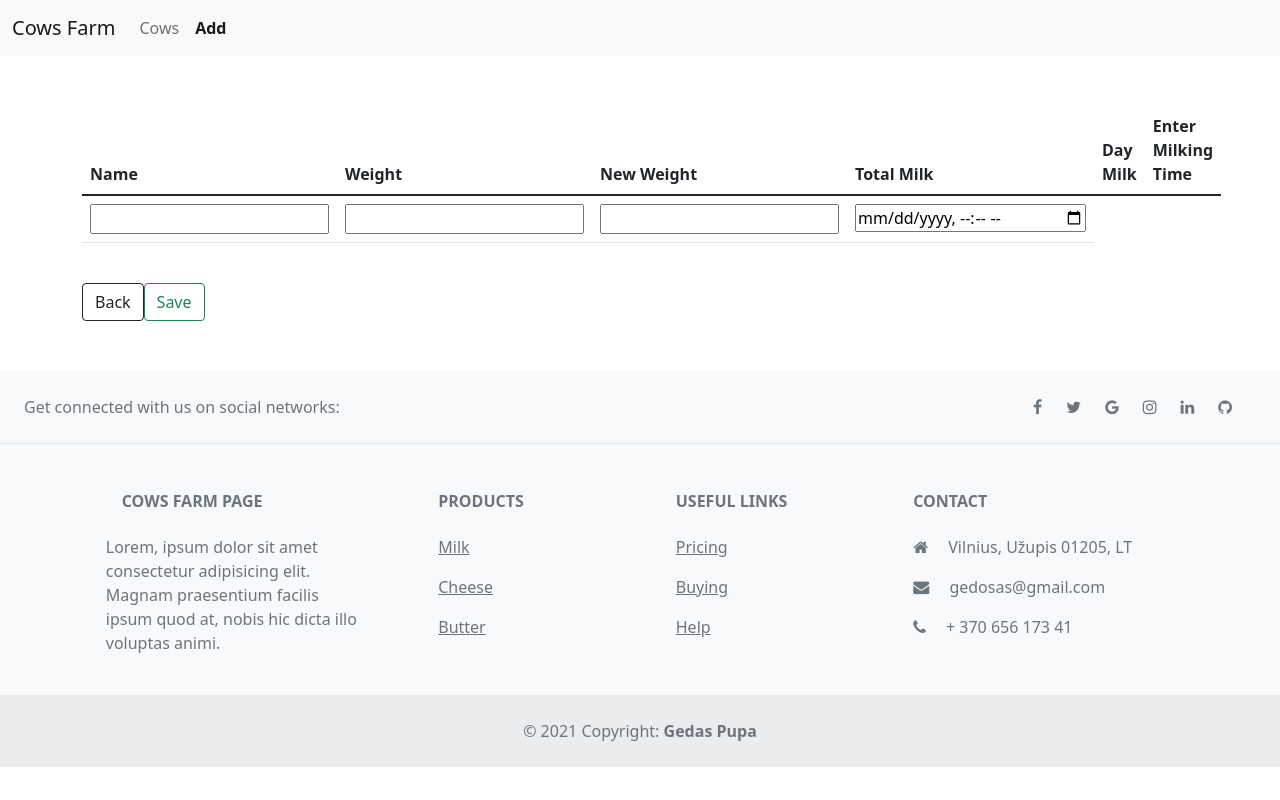
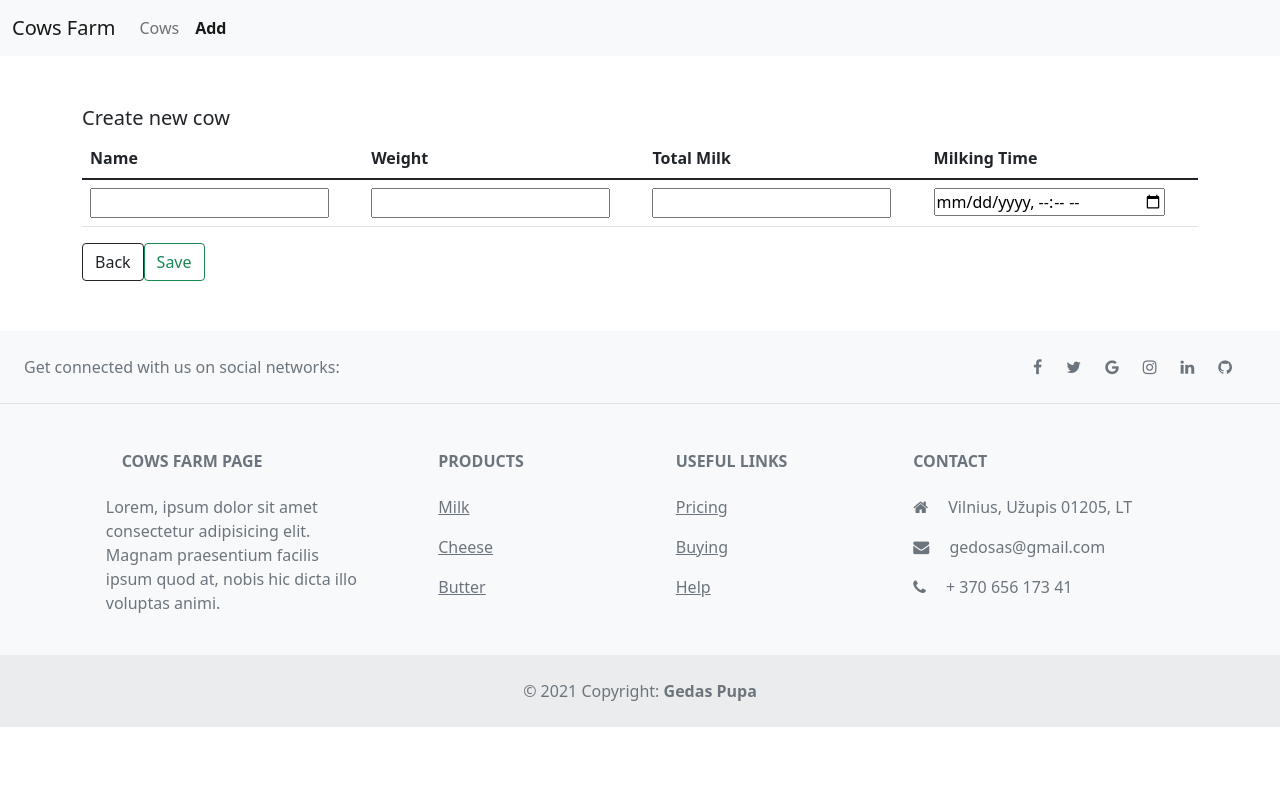
Before and after one commit to GedasPupa/cows-farm, an Angular app: page /add in a window 1280 px wide. Built offline with nearby package versions, Linux system fonts and the light colour scheme.

Commit message:
createCow() + BE

```diff
--- a/src/app/app.module.ts
+++ b/src/app/app.module.ts
@@ -9,6 +9,7 @@ import { HeaderComponent } from './components/header/header.component';
 import { CowsComponent } from './components/cows/cows.component';
 import { FooterComponent } from './components/footer/footer.component';
 import { CowComponent } from './components/cow/cow.component';
+import { CowsFarmComponent } from './components/cows-farm/cows-farm.component';
 
 @NgModule({
   declarations: [
@@ -17,17 +18,18 @@ import { CowComponent } from './components/cow/cow.component';
     CowsComponent,
     FooterComponent,
     CowComponent,
+    CowsFarmComponent,
   ],
   imports: [
     BrowserModule,
     FormsModule,
     HttpClientModule,
     RouterModule.forRoot([
-      { path: '', component: CowsComponent },
+      { path: '', component: CowsFarmComponent },
       { path: 'cows', component: CowsComponent },
       { path: 'cows/:id', component: CowComponent },
       { path: 'add', component: CowComponent },
-      { path: '**', redirectTo: 'cows', pathMatch: 'full' },
+      { path: '**', redirectTo: '', pathMatch: 'full' },
     ]),
   ],
   providers: [],
--- a/src/app/components/cow/cow.component.html
+++ b/src/app/components/cow/cow.component.html
@@ -1,6 +1,7 @@
 <p *ngIf="!formValid && !formInfo.dirty" class="alert alert-danger">ERROR! Please make some changes before Updating to DB!</p>
 <form #formInfo="ngForm" action method="GET">
-<table class='table'>
+<h5 *ngIf="cow !== undefined">Update cow {{cow.name}}</h5>
+<table class='table' *ngIf="cow !== undefined; else noPerson" >
   <thead>
     <tr>
       <th>Name</th>
@@ -8,11 +9,11 @@
       <th>New Weight</th>
       <th>Total Milk</th>
       <th>Day Milk</th>
-      <th>Enter Milking Time</th>
+      <th>Milking Time</th>
     </tr>
   </thead>
   <tbody>
-    <tr *ngIf="cow !== undefined; else noPerson">
+    <tr>
       <td>{{cow.name}}</td>
       <td>{{cow.weight}}</td>
       <td><input type="number" [(ngModel)]="cow.weight" name="weight"></td>
@@ -25,13 +26,25 @@
 <p *ngIf="!formInfo.touched && formInfo.submitted" class="alert alert-warning">Form is untuched! Make some changes for saving!</p>
 <p *ngIf="!formInfo.valid && formInfo.submitted && formInfo.touched" class="alert alert-warning">Form is invalid! Make some changes in red fields for saving!</p>
 <ng-template #noPerson>
-  <tr>
-    <td><input type="text" value=''  #inName="ngModel" name="name" ngModel required><p *ngIf="inName.invalid && inName.touched" >Name not valid.</p></td>
-    <td><input type="number" value='' #inS="ngModel" name="weight" ngModel required><p *ngIf="inS.invalid && inS.touched" >Surname not valid.</p></td>
-    <td><input type="number" value='' #inP="ngModel" name="total_milk" ngModel required><p *ngIf="inP.invalid && inP.touched" >Phone not valid.</p></td>
-    <td><input type="datetime-local" value='' #inE="ngModel" name="last_milk_date" ngModel required><p *ngIf="inE.invalid && inE.touched" >Email not valid.</p></td>
-  </tr>
-  <br>
+  <h5>Create new cow</h5>
+  <table class='table'>
+    <thead>
+      <tr>
+        <th>Name</th>
+        <th>Weight</th>
+        <th>Total Milk</th>
+        <th>Milking Time</th>
+      </tr>
+    </thead>
+    <tbody>
+      <tr>
+        <td><input type="text" #inName="ngModel" name="name" ngModel required><p *ngIf="inName.invalid && inName.touched" >Name not valid.</p></td>
+        <td><input type="number" #inWeight="ngModel" name="weight" ngModel required><p *ngIf="inWeight.invalid && inWeight.touched" >Weight not valid.</p></td>
+        <td><input type="number" #inMilk="ngModel" name="total_milk" ngModel></td>
+        <td><input type="datetime-local" #inDate="ngModel" name="last_milk_date" ngModel></td>
+      </tr>
+    </tbody>
+  </table>
 </ng-template>
 <div class="delete-edit-btns">
   <button class="btn btn-outline-dark" (click)="onBack()">Back</button>
--- a/src/app/components/cow/cow.component.ts
+++ b/src/app/components/cow/cow.component.ts
@@ -15,9 +15,21 @@ export class CowComponent implements OnInit, OnDestroy {
   sub: any;
   formValid: boolean = true;
 
+  cow2: ICow = {
+    id: 0,
+    name: '',
+    weight: 0,
+    total_milk: 0,
+    last_milk_time: '',
+  };
+
   @ViewChild('formInfo') formInfo!: NgForm;
   @ViewChild('milkInput') milkInfo!: NgForm;
   @ViewChild('dateInput') dateInput!: NgForm;
+  @ViewChild('inName') inName!: NgForm;
+  @ViewChild('inWeight') inWeight!: NgForm;
+  @ViewChild('inMilk') inMilk!: NgForm;
+  @ViewChild('inDate') inDate!: NgForm;
 
   constructor(
     private _activatedRoute: ActivatedRoute,
@@ -51,7 +63,23 @@ export class CowComponent implements OnInit, OnDestroy {
     this._router.navigate(['/cows']);
   }
 
-  onCreate() {}
+  onCreate() {
+    this.cow2.name = this.inName.value;
+    this.cow2.weight = +this.inWeight.value;
+    this.inMilk.value == ''
+      ? (this.cow2.total_milk = 0)
+      : (this.cow2.total_milk = +this.inMilk.value);
+    this.inDate.value == ''
+      ? (this.cow2.last_milk_time = new Date().toISOString().slice(0, 16))
+      : (this.cow2.last_milk_time = this.inDate.value);
+    this._cowsService.createCow(this.cow2).subscribe(
+      (res) => {
+        alert(`Cow ${this.cow2.name} successfully created and added to DB!`);
+        this._router.navigate(['/cows']);
+      },
+      (err) => console.log(err)
+    );
+  }
 
   onUpdate(): void {
     this.dateInput.value == ''
@@ -61,7 +89,7 @@ export class CowComponent implements OnInit, OnDestroy {
     if (this.formInfo.dirty) {
       this._cowsService.updateCow(this.cow).subscribe(
         (res) => {
-          alert(`Cow ${this.cow.name} successfuly updated!`);
+          alert(`Cow ${this.cow.name} successfully updated!`);
           this._router.navigate([`/cows/${this.cow.id}`]);
         },
         (err) => console.log(err)
@@ -74,7 +102,7 @@ export class CowComponent implements OnInit, OnDestroy {
   onDelete(id: number): void {
     this._cowsService.deleteCow(id).subscribe(
       (res) => {
-        alert(`Cow ${this.cow.name} successfuly deleted from DB!`);
+        alert(`Cow ${this.cow.name} successfully deleted from DB!`);
         this._router.navigate(['/cows']);
       },
       (err) => {
--- /dev/null
+++ b/src/app/components/cows-farm/cows-farm.component.html
@@ -0,0 +1,9 @@
+<p>Padaryta ne visai tiksliai pagal užduotį, nes manau, kad taip yra patogiau ir gražiau!</p>
+<p>Mano pastabos:</p>
+<ul>
+  <li>Jeigu karvių sąrašas didesnis, jį tikrai patogiau matyti lentelėje (table).</li>
+  <li>Nesinori į vieną puslapį visko suplakti (table'o, formos naujai karvei ir komponentų su savo formom redagavimui).</li>
+  <li>Paspaudus update mygtuką arbą linką (karvės vardas) pakliūname į atskirą formą redagavimui.</li>
+  <li>Paspaudus "Add" nuorodą headeryje pakliūname į tuščią "kūrimo" formą.</li>
+  <li>Kadangi šios abi formos labai paprastos ir trumpos, išsiverčiau su vienu komponentu (CowComponent).</li>
+</ul>
--- /dev/null
+++ b/src/app/components/cows-farm/cows-farm.component.ts
@@ -0,0 +1,15 @@
+import { Component, OnInit } from '@angular/core';
+
+@Component({
+  selector: 'app-cows-farm',
+  templateUrl: './cows-farm.component.html',
+  styleUrls: ['./cows-farm.component.css']
+})
+export class CowsFarmComponent implements OnInit {
+
+  constructor() { }
+
+  ngOnInit(): void {
+  }
+
+}
--- a/src/app/components/cows/cows.component.html
+++ b/src/app/components/cows/cows.component.html
@@ -1,3 +1,4 @@
+<h5>Cows list</h5>
 <div class="filter">
   <label>Find cow by name:</label>
   <input type="text" (input)="onFilter($event)" class="filter-input"/>
--- a/src/app/components/header/header.component.html
+++ /dev/null
@@ -1 +0,0 @@
-<p>header works!</p>
--- a/src/app/components/header/header.component.ts
+++ b/src/app/components/header/header.component.ts
@@ -5,7 +5,7 @@ import { Component, OnInit } from '@angular/core';
   template: `
     <nav class="navbar navbar-expand-lg navbar-light bg-light">
       <div class="container-fluid">
-        <a class="navbar-brand" href="/">Cows Farm</a>
+        <a class="navbar-brand" [routerLink]="['/']">Cows Farm</a>
         <button
           class="navbar-toggler"
           type="button"
--- a/src/app/services/cows.service.ts
+++ b/src/app/services/cows.service.ts
@@ -1,3 +1,4 @@
+import { ICow } from 'src/app/models/Cow';
 import { HttpClient } from '@angular/common/http';
 import { Injectable } from '@angular/core';
 import { Observable } from 'rxjs';
@@ -20,6 +21,10 @@ export class CowsService {
     return this.http.delete(`http://localhost:3000/cows/${id}`);
   }
 
+  createCow(cow: ICow): Observable<ICow> {
+    return this.http.post<ICow>(`http://localhost:3000/cows`, cow);
+  }
+
   updateCow(cow: any): Observable<any> {
     return this.http.put<any>(`http://localhost:3000/cows/${cow.id}`, cow);
   }
```
Also changed, not shown: src/app/components/cows-farm/cows-farm.component.css (added), 1 other file (tests, documents, lock files or other folders).
